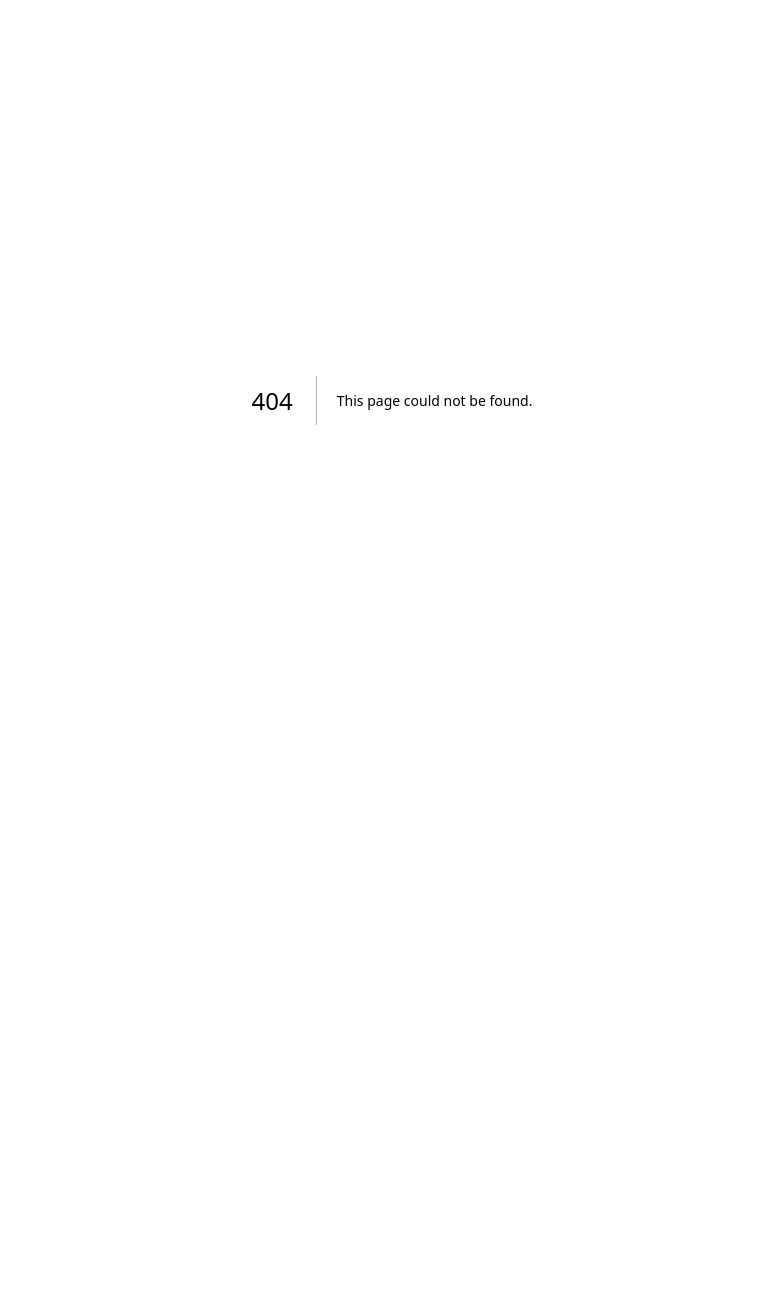
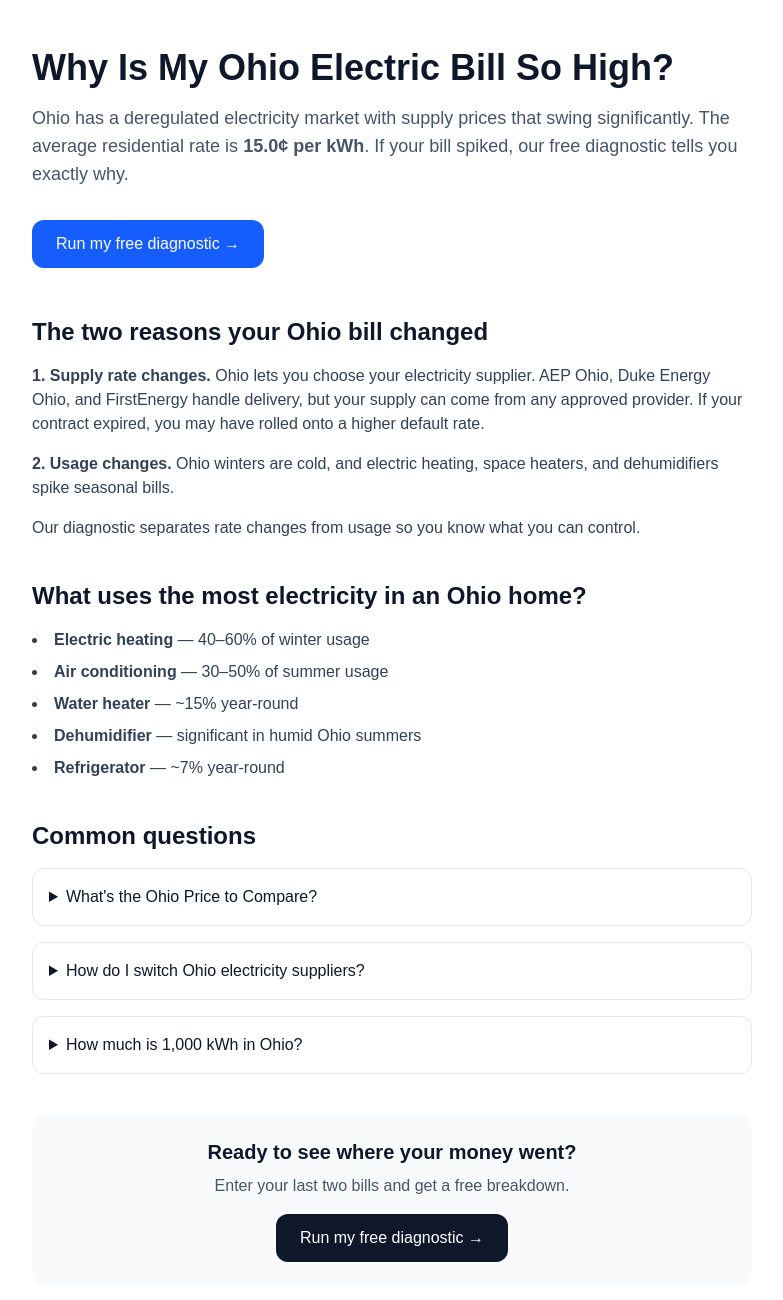
Before and after one commit to Ghalib-1/wattwhy, a Next.js app: page /Ohio in a window 1280 px wide. Before the commit this address had no page. Shown: the top 1300 px of the page, without its empty margins (248-1031 px from the left). Before the commit the page ends 800 px from the top, so only its background shows below. Built offline with nearby package versions, Linux system fonts and the light colour scheme.

Commit message:
add ohio state page

```diff
--- /dev/null
+++ b/app/Ohio/page.tsx
@@ -0,0 +1,140 @@
+import type { Metadata } from 'next';
+import Link from 'next/link';
+
+export const metadata: Metadata = {
+  title: 'Why Is My Ohio Electric Bill So High?',
+  description:
+    'Ohio electricity rates vary widely by provider. Find out why your bill spiked and get a free personalized breakdown in 10 seconds.',
+  keywords: [
+    'why is my electric bill so high ohio',
+    'ohio electric bill',
+    'ohio electricity rates',
+    'aep ohio bill high',
+    'duke energy ohio bill',
+    'ohio electricity calculator',
+  ],
+};
+
+export default function OhioPage() {
+  return (
+    <main className="max-w-3xl mx-auto px-6 py-12">
+      <h1 className="text-4xl font-bold text-slate-900 mb-4">
+        Why Is My Ohio Electric Bill So High?
+      </h1>
+
+      <p className="text-lg text-slate-600 mb-8">
+        Ohio has a deregulated electricity market with supply prices that swing
+        significantly. The average residential rate is{' '}
+        <strong>15.0¢ per kWh</strong>. If your bill spiked, our free
+        diagnostic tells you exactly why.
+      </p>
+
+      <Link
+        href="/"
+        className="inline-block px-6 py-3 bg-blue-600 text-white rounded-xl font-medium hover:bg-blue-700 mb-12"
+      >
+        Run my free diagnostic →
+      </Link>
+
+      <section className="mb-10">
+        <h2 className="text-2xl font-semibold text-slate-900 mb-4">
+          The two reasons your Ohio bill changed
+        </h2>
+        <div className="space-y-4 text-slate-700">
+          <p>
+            <strong>1. Supply rate changes.</strong> Ohio lets you choose your
+            electricity supplier. AEP Ohio, Duke Energy Ohio, and FirstEnergy
+            handle delivery, but your supply can come from any approved
+            provider. If your contract expired, you may have rolled onto a
+            higher default rate.
+          </p>
+          <p>
+            <strong>2. Usage changes.</strong> Ohio winters are cold, and
+            electric heating, space heaters, and dehumidifiers spike seasonal
+            bills.
+          </p>
+          <p>
+            Our diagnostic separates rate changes from usage so you know what
+            you can control.
+          </p>
+        </div>
+      </section>
+
+      <section className="mb-10">
+        <h2 className="text-2xl font-semibold text-slate-900 mb-4">
+          What uses the most electricity in an Ohio home?
+        </h2>
+        <ul className="space-y-2 text-slate-700 list-disc list-inside">
+          <li>
+            <strong>Electric heating</strong> — 40–60% of winter usage
+          </li>
+          <li>
+            <strong>Air conditioning</strong> — 30–50% of summer usage
+          </li>
+          <li>
+            <strong>Water heater</strong> — ~15% year-round
+          </li>
+          <li>
+            <strong>Dehumidifier</strong> — significant in humid Ohio summers
+          </li>
+          <li>
+            <strong>Refrigerator</strong> — ~7% year-round
+          </li>
+        </ul>
+      </section>
+
+      <section className="mb-10">
+        <h2 className="text-2xl font-semibold text-slate-900 mb-4">
+          Common questions
+        </h2>
+        <div className="space-y-4">
+          <details className="border border-slate-200 rounded-xl p-4">
+            <summary className="font-medium text-slate-900 cursor-pointer">
+              What&apos;s the Ohio Price to Compare?
+            </summary>
+            <p className="mt-3 text-slate-600">
+              Ohio utilities publish a &quot;Price to Compare&quot; — the
+              default supply rate. As of 2026, most are in the 8–12¢/kWh range.
+              If your supply rate is above that, you&apos;re likely overpaying.
+            </p>
+          </details>
+          <details className="border border-slate-200 rounded-xl p-4">
+            <summary className="font-medium text-slate-900 cursor-pointer">
+              How do I switch Ohio electricity suppliers?
+            </summary>
+            <p className="mt-3 text-slate-600">
+              Go to EnergyChoice.Ohio.gov — the state&apos;s official
+              comparison site. Shopping 30–45 days before your contract expires
+              avoids rollover penalties.
+            </p>
+          </details>
+          <details className="border border-slate-200 rounded-xl p-4">
+            <summary className="font-medium text-slate-900 cursor-pointer">
+              How much is 1,000 kWh in Ohio?
+            </summary>
+            <p className="mt-3 text-slate-600">
+              At the Ohio average of 15.0¢/kWh, 1,000 kWh costs about{' '}
+              <strong>$150/month</strong>. Supply is typically 40–60% of that,
+              with the rest being transmission and distribution.
+            </p>
+          </details>
+        </div>
+      </section>
+
+      <div className="bg-slate-50 rounded-2xl p-6 text-center">
+        <h2 className="text-xl font-semibold text-slate-900 mb-2">
+          Ready to see where your money went?
+        </h2>
+        <p className="text-slate-600 mb-4">
+          Enter your last two bills and get a free breakdown.
+        </p>
+        <Link
+          href="/"
+          className="inline-block px-6 py-3 bg-slate-900 text-white rounded-xl font-medium hover:bg-slate-700"
+        >
+          Run my free diagnostic →
+        </Link>
+      </div>
+    </main>
+  );
+}
--- a/app/sitemap.ts
+++ b/app/sitemap.ts
@@ -8,5 +8,6 @@ export default function sitemap(): MetadataRoute.Sitemap {
     { url: `${base}/california`, lastModified: now, priority: 0.8, changeFrequency: 'monthly' },
     { url: `${base}/texas`, lastModified: now, priority: 0.8, changeFrequency: 'monthly' },
     { url: `${base}/pennsylvania`, lastModified: now, priority: 0.8, changeFrequency: 'monthly' },
+    { url: `${base}/ohio`, lastModified: now, priority: 0.8, changeFrequency: 'monthly' },
   ];
 }
```
